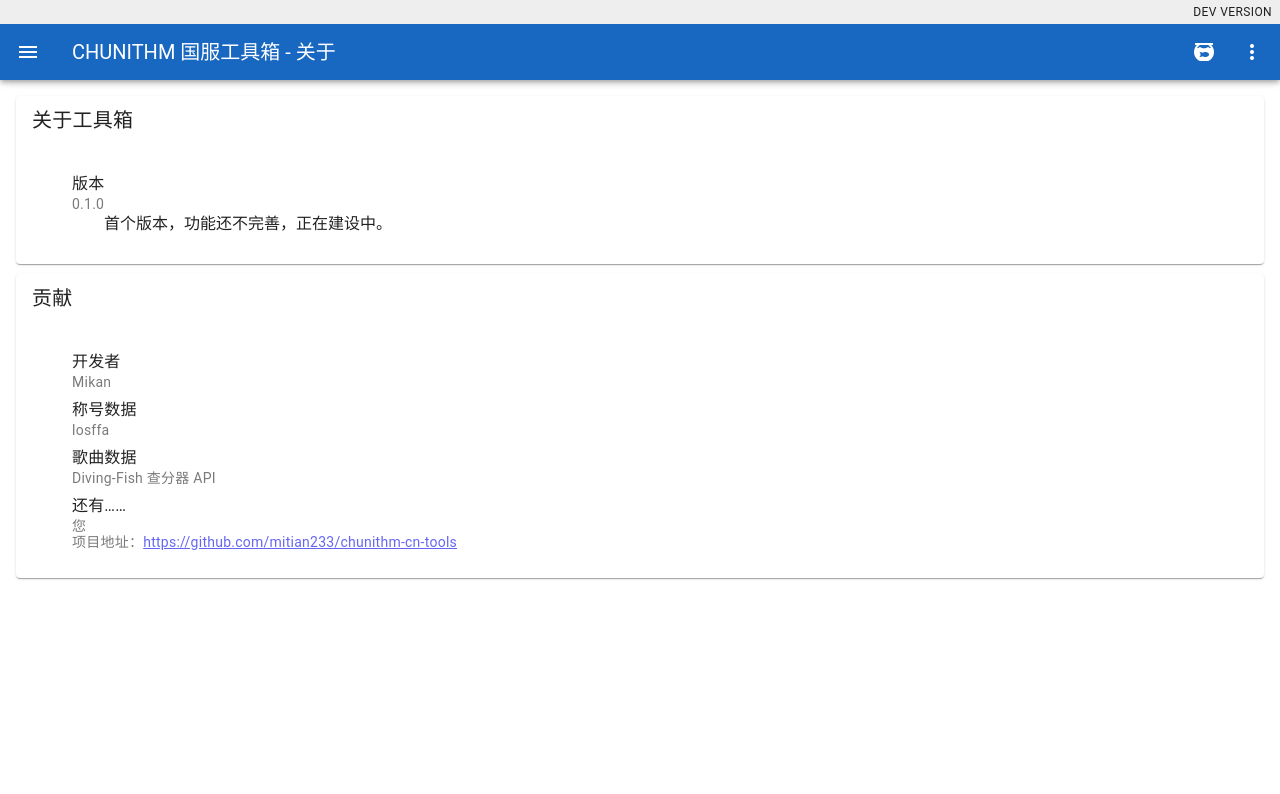
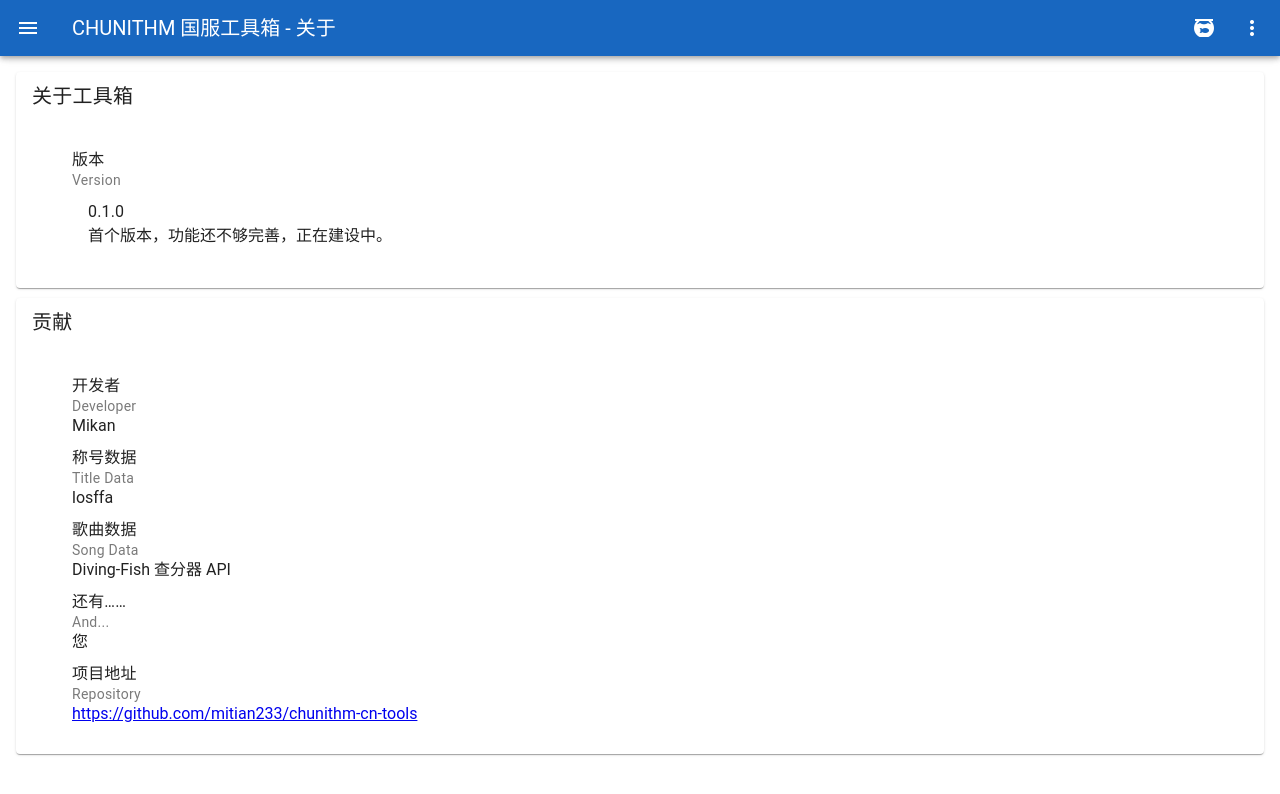
Before and after one commit to mitian233/chunithm-cn-tools, a Vue app: page /about in a window 1280 px wide. Shown: the top 794 px of the page. Built offline with nearby package versions, Linux system fonts and the light colour scheme.

Commit message:
update about view

```diff
--- a/src/App.vue
+++ b/src/App.vue
@@ -1,8 +1,8 @@
 <template>
   <v-app>
-    <v-system-bar app >
-      DEV VERSION
-    </v-system-bar>
+    <div v-if="ISDEV===true">
+      <v-system-bar>DEV VERSION</v-system-bar>
+    </div>
     <v-navigation-drawer v-model="drawer" temporary app>
       <v-list-item>
         <v-list-item-title class="title grey--text text--darken-2">
@@ -47,6 +47,7 @@
 </template>
 
 <script>
+const ISDEV = false
 import { useTheme } from 'vuetify'
 export default {
   setup() {
@@ -60,6 +61,7 @@
   },
   data() {
     return {
+      ISDEV:ISDEV,
       drawer: false,
       nav_lists: [
         {
--- a/src/views/aboutView.vue
+++ b/src/views/aboutView.vue
@@ -5,8 +5,13 @@
       <v-list>
         <v-list-item>
           <v-list-item-title>版本</v-list-item-title>
-          <v-list-item-subtitle>0.1.0</v-list-item-subtitle>
-          <p style="margin-left: 2em">首个版本，功能还不完善，正在建设中。</p>
+          <v-list-item-subtitle>Version</v-list-item-subtitle>
+          <v-list>
+            <v-list-item>
+              <v-list-item-title>0.1.0</v-list-item-title>
+              <p>首个版本，功能还不够完善，正在建设中。</p>
+            </v-list-item>
+          </v-list>
         </v-list-item>
       </v-list>
     </v-container>
@@ -18,20 +23,28 @@
       <v-list>
         <v-list-item>
           <v-list-item-title>开发者</v-list-item-title>
-          <v-list-item-subtitle>Mikan</v-list-item-subtitle>
+          <v-list-item-subtitle>Developer</v-list-item-subtitle>
+          <p>Mikan</p>
         </v-list-item>
         <v-list-item>
           <v-list-item-title>称号数据</v-list-item-title>
-          <v-list-item-subtitle>losffa</v-list-item-subtitle>
+          <v-list-item-subtitle>Title Data</v-list-item-subtitle>
+          <p>losffa</p>
         </v-list-item>
         <v-list-item>
           <v-list-item-title>歌曲数据</v-list-item-title>
-          <v-list-item-subtitle>Diving-Fish 查分器 API</v-list-item-subtitle>
+          <v-list-item-subtitle>Song Data</v-list-item-subtitle>
+          <p>Diving-Fish 查分器 API</p>
         </v-list-item>
         <v-list-item>
           <v-list-item-title>还有……</v-list-item-title>
-          <v-list-item-subtitle>您</v-list-item-subtitle>
-          <v-list-item-subtitle>项目地址：<a href="https://github.com/mitian233/chunithm-cn-tools">https://github.com/mitian233/chunithm-cn-tools</a></v-list-item-subtitle>
+          <v-list-item-subtitle>And...</v-list-item-subtitle>
+          <p>您</p>
+        </v-list-item>
+        <v-list-item>
+          <v-list-item-title>项目地址</v-list-item-title>
+          <v-list-item-subtitle>Repository</v-list-item-subtitle>
+          <p><a href="https://github.com/mitian233/chunithm-cn-tools">https://github.com/mitian233/chunithm-cn-tools</a></p>
         </v-list-item>
       </v-list>
     </v-container>
--- a/src/views/brandList.vue
+++ b/src/views/brandList.vue
@@ -1,6 +1,7 @@
 <template>
   <v-card>
     <v-card-title>称号列表</v-card-title>
+    <v-card-subtitle>数据来源：<a href="https://space.bilibili.com/32772298/article" >losffa</a></v-card-subtitle>
     <v-container>
       <v-spacer />
       <v-text-field v-model="searchKey" prepend-icon="mdi-magnify" label="查找名称" single-line hide-details class="mb-4"/>
```
